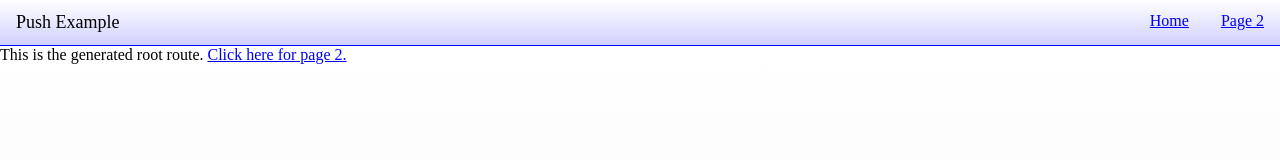
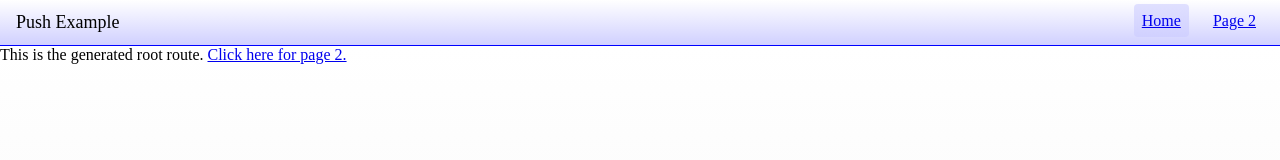
Before and after one commit to dfbaskin/data-push-example, a React (Vite) app in the folder apps/webapp/: page / in a window 1280 px wide. Shown: the top 160 px of the page. Built offline with nearby package versions, Linux system fonts and the light colour scheme.

Commit message:
Adding navigation styles.

```diff
--- a/apps/webapp/src/app/header.module.scss
+++ b/apps/webapp/src/app/header.module.scss
@@ -11,6 +11,14 @@
 
   ul {
     display: flex;
-    gap: 2rem;
+    gap: 1rem;
   }
 }
+
+.navlink {
+  padding: 0.5rem;
+  &:global(.active) {
+    background: linear-gradient(#e0e0ff, #d0d0ff);
+    border-radius: 4px;
+  }
+}
--- a/apps/webapp/src/app/header.tsx
+++ b/apps/webapp/src/app/header.tsx
@@ -1,19 +1,26 @@
-import { Link } from 'react-router-dom';
-import styles from "./header.module.scss";
+import { NavLink } from 'react-router-dom';
+import styles from './header.module.scss';
 
 export function Header() {
+  const navLinkName = styles['navlink'];
+  const isActiveClassName = ({ isActive }: { isActive: boolean }) =>
+    isActive ? `${navLinkName} active` : navLinkName;
   return (
-    <div role="navigation" className={styles["header"]}>
+    <div role="navigation" className={styles['header']}>
       <div>
         <h1>Push Example</h1>
       </div>
       <div>
         <ul>
           <li>
-          <Link to="/">Home</Link>
+            <NavLink to="/" className={isActiveClassName}>
+              Home
+            </NavLink>
           </li>
           <li>
-          <Link to="/page-2">Page 2</Link>
+            <NavLink to="/page-2" className={isActiveClassName}>
+              Page 2
+            </NavLink>
           </li>
         </ul>
       </div>
```
Lines whose indentation alone changed are shown as unchanged.
